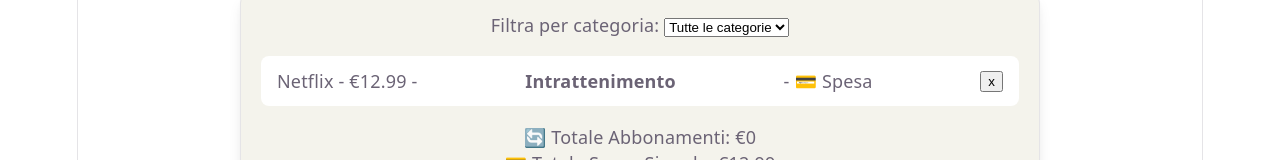
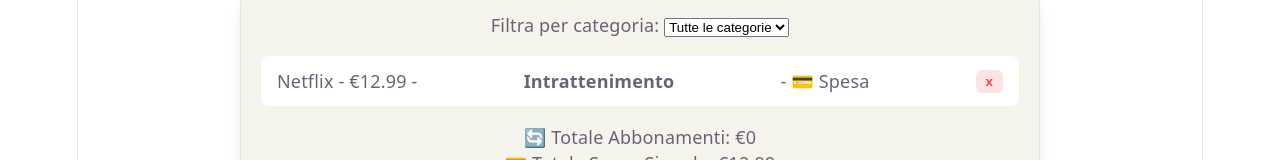
Before and after one commit to meucale/finances-tracker, a React (Vite) app: page / in a window 1280 px wide. Shown: the part 658-818 px from the top of the page. Built offline with nearby package versions, Linux system fonts and the light colour scheme.

Commit message:
feat: style delete-btn

```diff
--- a/src/components/TransactionList.jsx
+++ b/src/components/TransactionList.jsx
@@ -33,7 +33,8 @@ function TransactionList({ transactions, onDelete }) {
         {visibleTransactions.map((item) => (
           <li className="transaction-item" key={item.id}>
             {item.name} - €{item.amount} - <strong>{item.category}</strong> - {item.type === 'ricorrente' ? '🔄 Abbonamento' : '💳 Spesa'}
-            <button onClick={() => onDelete(item.id)}>x</button>
+
+            <button className="delete-btn" onClick={() => onDelete(item.id)}>x</button>
           </li>
         ))}
       </ul>
--- a/src/index.css
+++ b/src/index.css
@@ -171,3 +171,19 @@ code {
   border-radius: 8px;
   margin-bottom: 8px;
 }
+
+.delete-btn {
+  background-color: rgba(239, 68, 68, 0.15); /* Rosso soft */
+  color: #ef4444;                             /* Testo rosso */
+  border: none;
+  border-radius: 6px;
+  padding: 4px 10px;
+  font-weight: bold;
+  cursor: pointer;
+  transition: all 0.2s ease;
+}
+
+.delete-btn:hover {
+  background-color: #ef4444; /* Diventa rosso pieno quando ci passi sopra */
+  color: #ffffff;            /* Il testo diventa bianco */
+}
```
